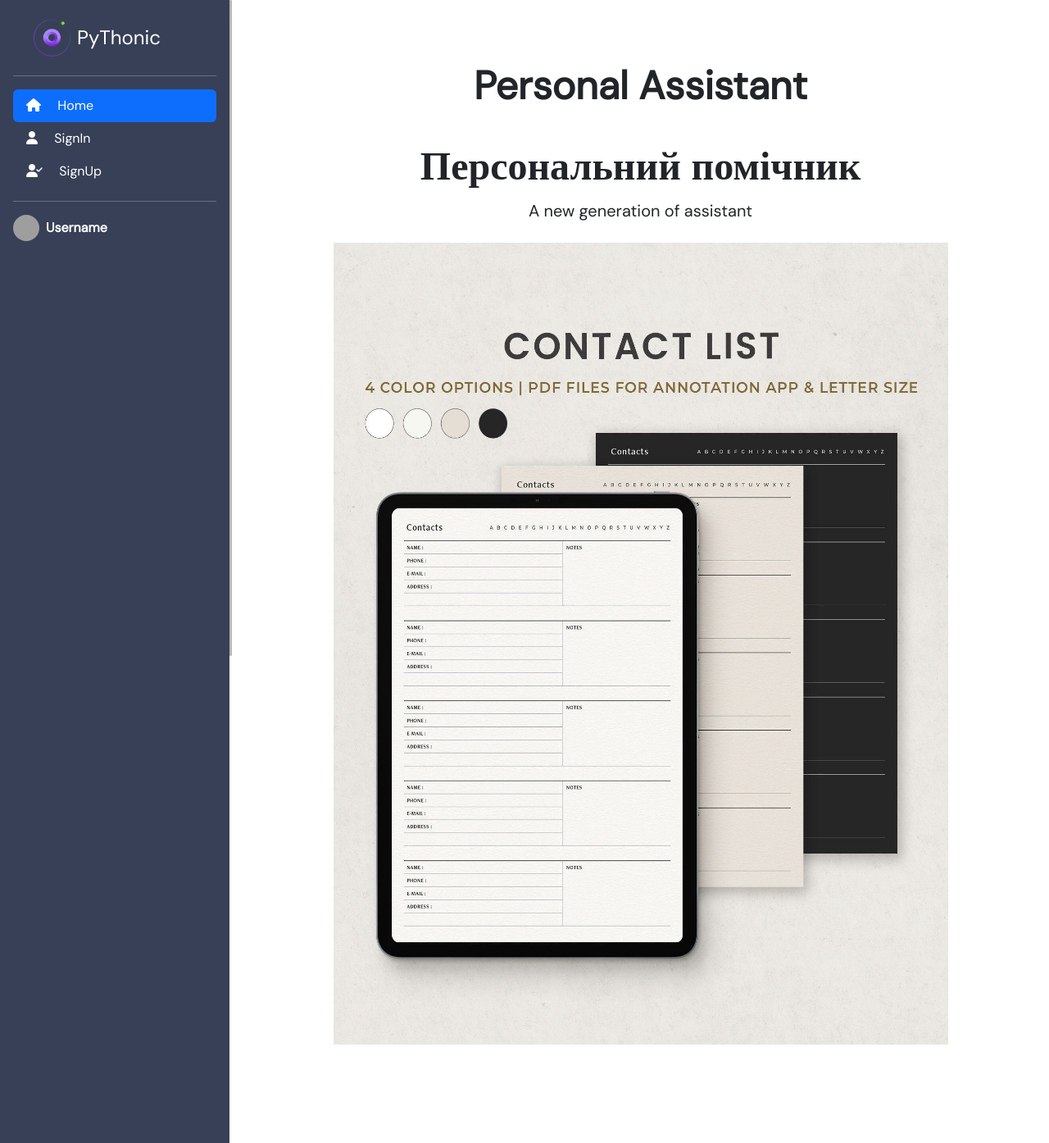
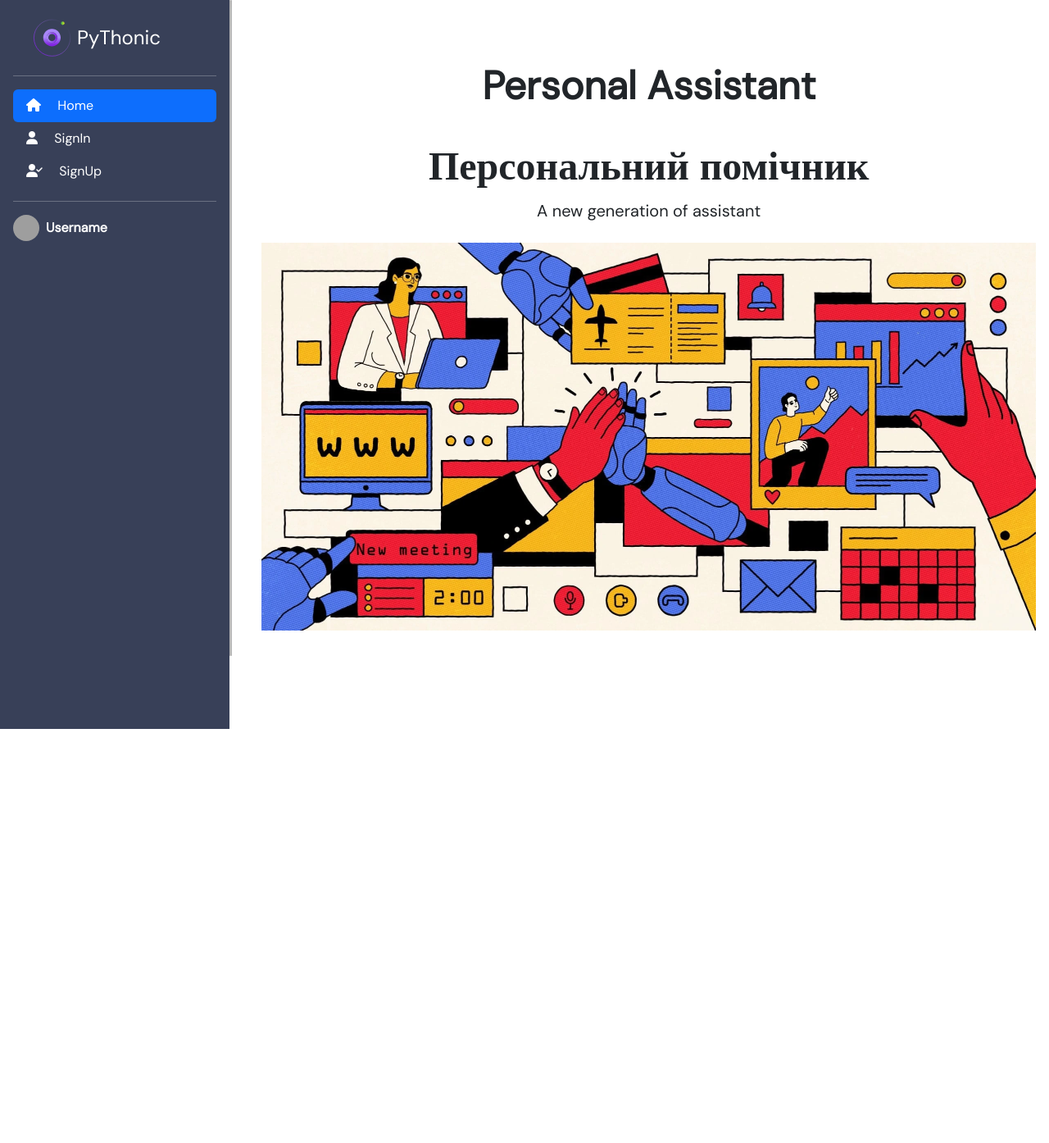
Before and after one commit to lumi-ua/goit-project2-django-assistant, a Django app: template personal_assistant/app_assistant/templates/app_assistant/index.html in a window 1280 px wide. Shown: the whole page at 82% size. After the commit the page ends 889 px from the top, so only its background shows below. Run offline with Django 3.2, Linux system fonts and the light colour scheme; the template is opened without the code that fills it, so the values that code supplies are empty; grey boxes are pictures that could not be loaded.

Commit message:
new picture

```diff
--- a/personal_assistant/app_assistant/templates/app_assistant/index.html
+++ b/personal_assistant/app_assistant/templates/app_assistant/index.html
@@ -12,7 +12,7 @@
 <!--            <button type="button" class="btn btn-outline-secondary btn-lg px-4">Secondary</button>-->
 <!--        </div>-->
     </div>
-    <img class="d-block mx-auto mb-4" src="static/app_assistant/cont1.jpg" alt="" width="750" height="978">
+    <img class="d-block mx-auto mb-4" src="static/app_assistant/virtual_assistant@2x.webp" alt="" width="945" height="473">
 </div>
 
 {% endblock %}
```
Also changed, not shown: contats.png (added), personal_assistant/app_assistant/static/app_assistant/images.jfif (added), personal_assistant/app_assistant/static/app_assistant/leather-business-organizer.webp (added), personal_assistant/app_assistant/static/app_assistant/virtual_assistant@2x.webp (added).
